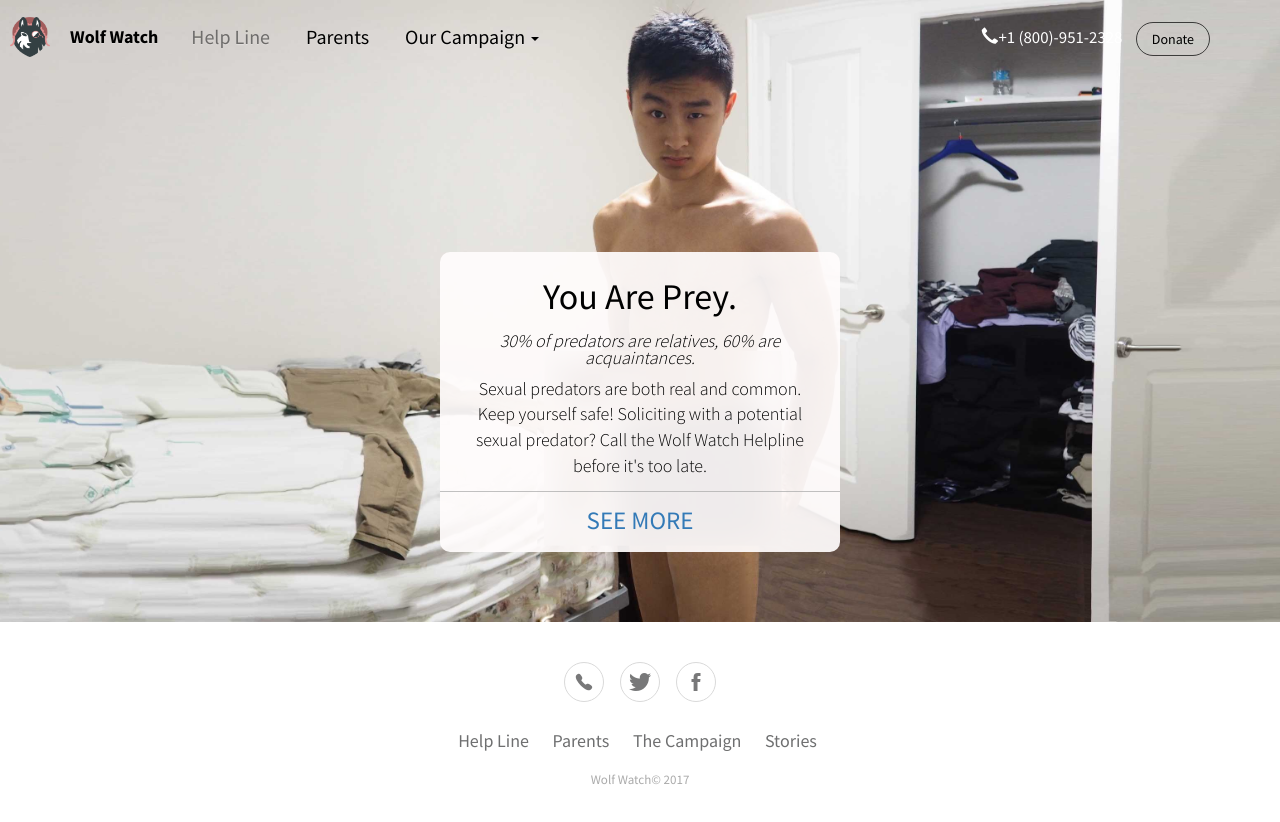
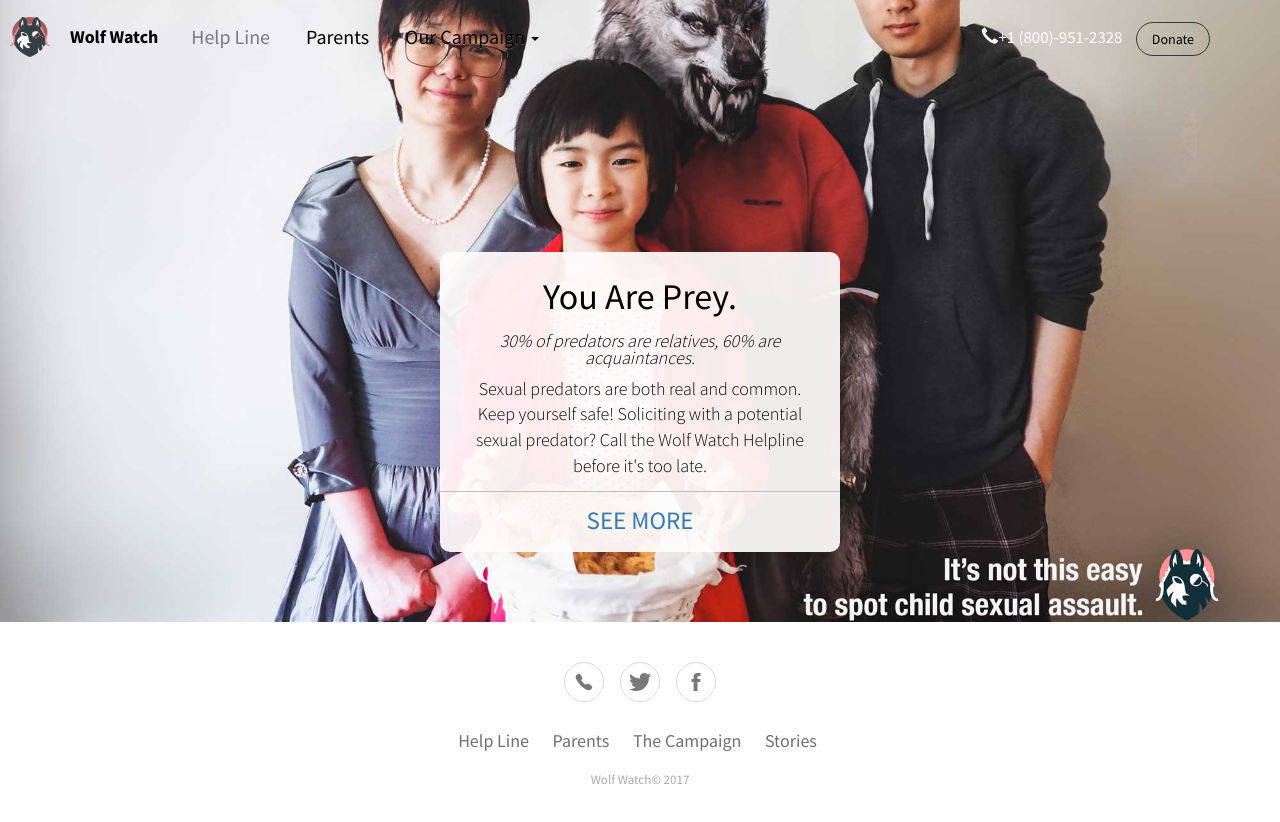
Before and after one commit to ryan-qiyu/ryan-qiyu.github.io, a plain HTML site: page index.html in a window 1280 px wide. Drawn offline with Linux system fonts and the light colour scheme; files whose address does not match are found by name.

Commit message:
NO NUDES

```diff
--- a/assets/css/styles.css
+++ b/assets/css/styles.css
@@ -273,7 +273,7 @@ ol, ul {
   background-size:cover;
   background-repeat:no-repeat;
   background-position:center 70%;
-  background-image:url("../../assets/img/fake_nude.jpg");
+  background-image:url("../../assets/img/adOne.jpg");
 }
 
 #helpline_header_image{
```
